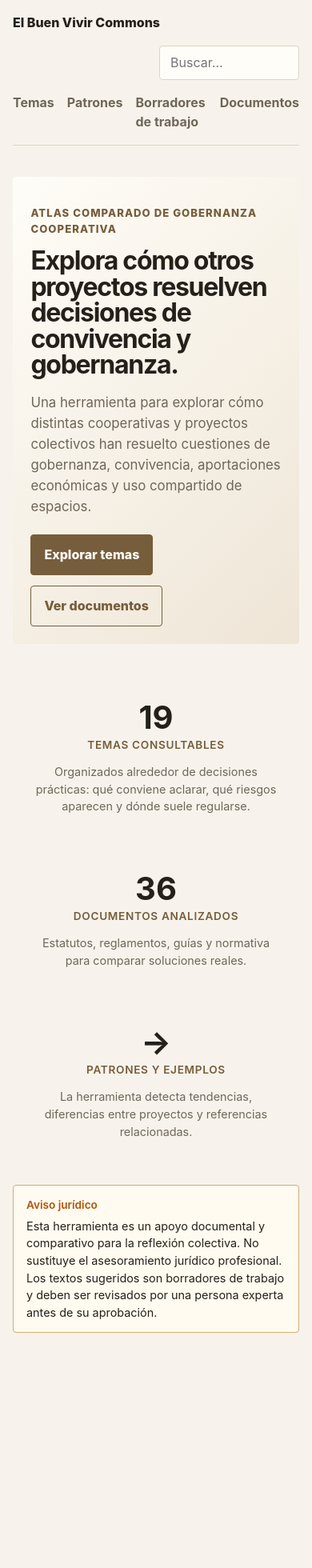
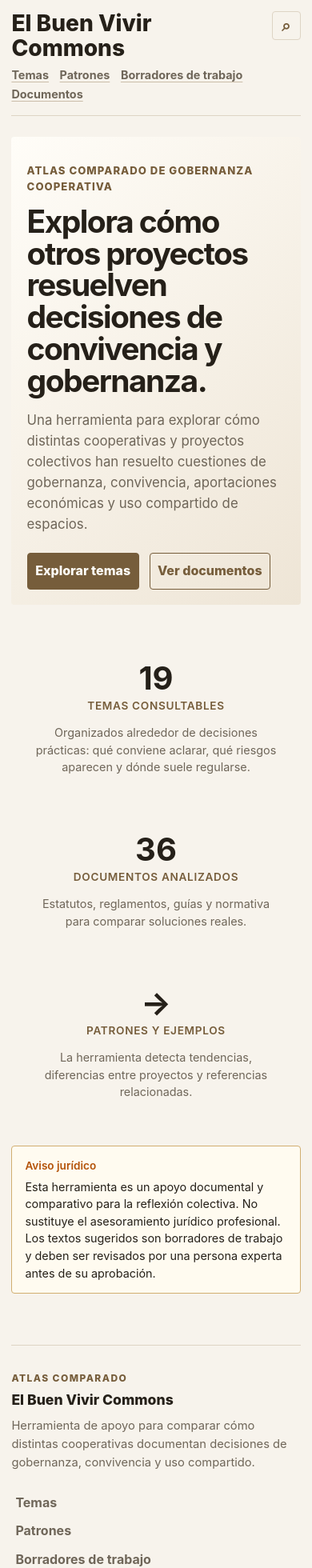
Before and after one commit to LuisSevillano/elbuenvivir-commons, a SvelteKit app: page / in a window 390 px wide. Shown: the top 1960 px of the page at 80% size. Before the commit the page ends 1730 px from the top, so only its background shows below. Built offline with nearby package versions, Linux system fonts and the light colour scheme.

Commit message:
Improve mobile navigation and add the site footer

```diff
--- a/src/routes/+layout.svelte
+++ b/src/routes/+layout.svelte
@@ -10,6 +10,7 @@
 		'Mesa de trabajo con documentos, cuadernos y una ventana abierta al paisaje rural.';
 
 	let { children }: { children: import('svelte').Snippet } = $props();
+	let mobileSearchOpen = $state(false);
 </script>
 
 <svelte:head>
@@ -41,7 +42,18 @@
 
 <div class="site-shell">
 	<header class="site-header">
+		<div class="header-topline">
 			<a class="brand" href="/">El Buen Vivir Commons</a>
+			<button
+				class="mobile-search-toggle"
+				type="button"
+				aria-label={mobileSearchOpen ? 'Cerrar buscador' : 'Abrir buscador'}
+				aria-expanded={mobileSearchOpen}
+				onclick={() => (mobileSearchOpen = !mobileSearchOpen)}
+			>
+				<span aria-hidden="true">{mobileSearchOpen ? '×' : '⌕'}</span>
+			</button>
+		</div>
 		<div class="header-tools">
 			<form class="global-search" action="/buscar" method="get" role="search">
 				<label>
@@ -49,6 +61,16 @@
 					<input name="q" type="search" placeholder="Buscar..." />
 				</label>
 			</form>
+			{#if mobileSearchOpen}
+				<div class="mobile-search-panel">
+					<form action="/buscar" method="get" role="search">
+						<label>
+							<span>Buscar</span>
+							<input name="q" type="search" placeholder="Buscar..." />
+						</label>
+					</form>
+				</div>
+			{/if}
 			<nav aria-label="Navegación principal">
 				<a href="/temas">Temas</a>
 				<a href="/patrones">Patrones</a>
@@ -58,4 +80,20 @@
 		</div>
 	</header>
 	<main>{@render children()}</main>
+	<footer class="site-footer">
+		<div>
+			<p class="footer-kicker">Atlas comparado</p>
+			<p class="footer-title">El Buen Vivir Commons</p>
+			<p class="footer-copy">
+				Herramienta de apoyo para comparar cómo distintas cooperativas documentan decisiones de
+				gobernanza, convivencia y uso compartido.
+			</p>
 		</div>
+		<nav class="footer-links" aria-label="Navegación secundaria">
+			<a href="/temas">Temas</a>
+			<a href="/patrones">Patrones</a>
+			<a href="/drafts">Borradores de trabajo</a>
+			<a href="/documentos">Documentos</a>
+		</nav>
+	</footer>
+</div>
--- a/src/styles.css
+++ b/src/styles.css
@@ -52,6 +52,10 @@ a {
 	text-decoration: none;
 }
 
+.header-topline {
+	display: contents;
+}
+
 nav {
 	display: flex;
 	gap: 1rem;
@@ -101,6 +105,11 @@ nav a:hover {
 	width: min(220px, 45vw);
 }
 
+.mobile-search-toggle,
+.mobile-search-panel {
+	display: none;
+}
+
 .hero {
 	background: linear-gradient(135deg, #fffdf8 0%, #eee5d6 100%);
 	border-radius: 4px;
@@ -147,8 +156,10 @@ h3 {
 	display: inline-flex;
 	font-weight: 800;
 	justify-content: center;
-	padding: 0.75rem 1rem;
 	text-decoration: none;
+	padding: 0.6rem 0.6rem;
+	text-decoration: none;
+	text-align: center;
 }
 
 .button-primary {
@@ -196,9 +207,182 @@ h3 {
 	gap: 1rem;
 }
 
+.site-footer {
+	border-top: 1px solid var(--border);
+	display: grid;
+	gap: 1.5rem;
+	grid-template-columns: minmax(0, 1fr) auto;
+	margin-top: 4rem;
+	padding: 2rem 0 0;
+}
+
+.footer-kicker {
+	color: var(--accent);
+	font-size: 0.75rem;
+	font-weight: 800;
+	letter-spacing: 0.12em;
+	margin: 0 0 0.25rem;
+	text-transform: uppercase;
+}
+
+.footer-title {
+	color: var(--ink);
+	font-size: 1.1rem;
+	font-weight: 800;
+	margin: 0 0 0.45rem;
+}
+
+.footer-copy,
+.footer-note {
+	color: var(--muted);
+	font-size: 0.92rem;
+	margin: 0;
+	max-width: 58ch;
+}
+
+.footer-links {
+	align-content: start;
+	display: grid;
+	gap: 0.35rem;
+	justify-items: end;
+}
+
+.footer-links a {
+	border: 1px solid transparent;
+	border-radius: 4px;
+	padding: 0.1rem 0.25rem;
+}
+
+.footer-links a:hover {
+	border-color: var(--border);
+}
+
+.footer-note {
+	border-left: 3px solid var(--accent);
+	grid-column: 1 / -1;
+	padding-left: 0.8rem;
+}
+
 @media (max-width: 640px) {
+	.site-shell {
+		padding: 0 0.9rem 2.4rem;
+	}
+
 	.site-header {
 		align-items: flex-start;
 		flex-direction: column;
+		gap: 0.7rem;
+		margin-bottom: 1.6rem;
+		padding: 0.9rem 0 1.1rem;
+	}
+
+	.brand {
+		font-size: clamp(1.35rem, 7.2vw, 1.8rem);
+		line-height: 1.08;
+	}
+
+	.header-topline {
+		align-items: start;
+		display: flex;
+		gap: 0.8rem;
+		justify-content: space-between;
+		width: 100%;
+	}
+
+	.header-tools {
+		align-items: start;
+		display: grid;
+		gap: 0.65rem;
+		grid-template-columns: minmax(0, 1fr);
+		justify-content: stretch;
+		width: 100%;
+	}
+
+	.global-search {
+		display: none;
+	}
+
+	.mobile-search-toggle {
+		align-items: center;
+		background: transparent;
+		border: 1px solid var(--border);
+		border-radius: 4px;
+		color: var(--accent);
+		cursor: pointer;
+		display: inline-flex;
+		aspect-ratio: 1;
+		flex: 0 0 auto;
+		font-size: 1.25rem;
+		font-weight: 800;
+		justify-content: center;
+		padding: 0;
+		width: 2.25rem;
+	}
+
+	.mobile-search-panel {
+		display: block;
+		grid-column: 1 / -1;
+		grid-row: 2;
+	}
+
+	.mobile-search-panel label,
+	.mobile-search-panel input {
+		width: 100%;
+	}
+
+	.mobile-search-panel label > span {
+		position: absolute;
+		width: 1px;
+		height: 1px;
+		padding: 0;
+		margin: -1px;
+		overflow: hidden;
+		clip: rect(0, 0, 0, 0);
+		white-space: nowrap;
+		border: 0;
+	}
+
+	.mobile-search-panel input {
+		background: #fffdf8;
+		border: 1px solid var(--border);
+		border-radius: 4px;
+		color: var(--ink);
+		font: inherit;
+		min-height: 2.35rem;
+		padding: 0.45rem 0.65rem;
+	}
+
+	.site-header nav {
+		display: flex;
+		flex-wrap: wrap;
+		gap: 0.45rem 0.85rem;
+		padding-right: 0;
+	}
+
+	.site-header nav a {
+		border: 0;
+		font-size: 0.9rem;
+		line-height: 1.15;
+		padding: 0;
+		text-decoration: underline;
+		text-decoration-color: #cbbda9;
+		text-decoration-thickness: 1px;
+		text-underline-offset: 0.2em;
+	}
+
+	.hero {
+		padding: 1.2rem;
+	}
+
+	h1 {
+		font-size: clamp(2rem, 10vw, 2.6rem);
+	}
+
+	.site-footer {
+		grid-template-columns: 1fr;
+	}
+
+	.footer-links {
+		justify-items: start;
 	}
 }
```
Lines whose indentation alone changed are shown as unchanged.
